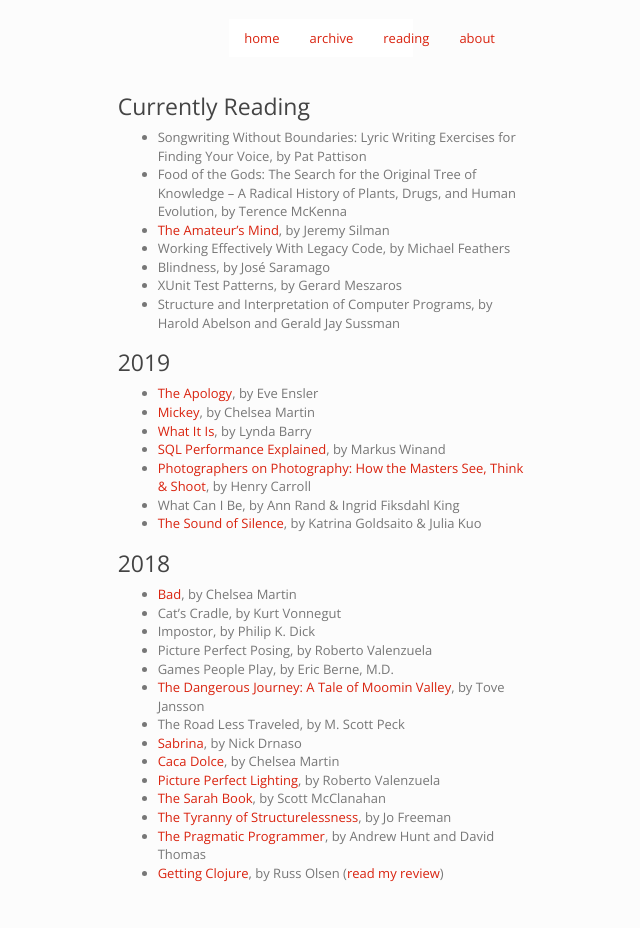
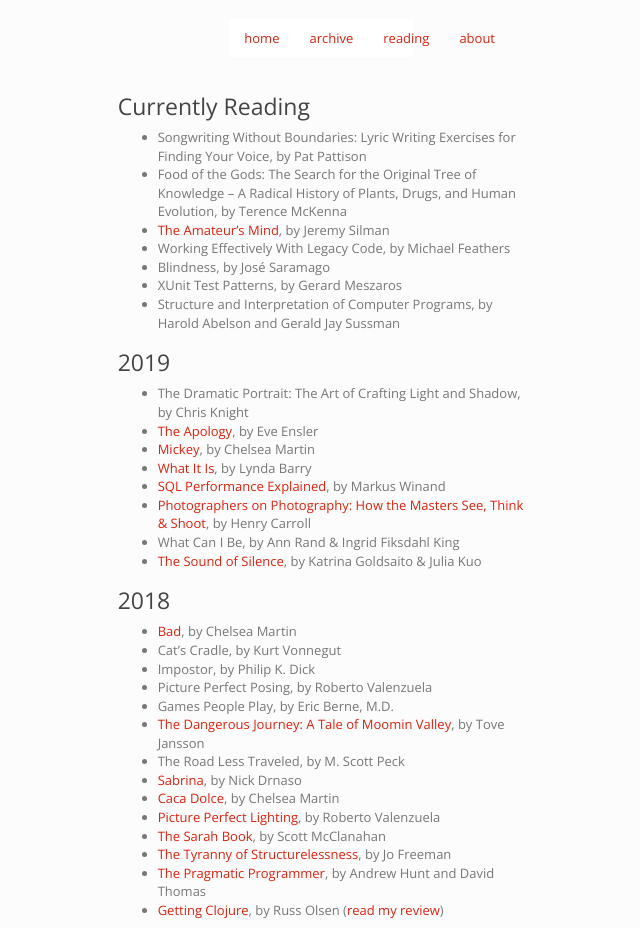
Before and after one commit to imtayadeway/imtayadeway.github.io, a Jekyll site: the page built from reading-list/index.md, in a window 1280 px wide. Shown: the whole page, without its empty margins (319-959 px from the left). Built offline with Jekyll 4.4.1, drawn with Linux system fonts in a browser that asks for light colours; before the commit the page ends 900 px from its top, so only the background shows below that.

Commit message:
Dramatic portrait

```diff
--- a/reading-list/index.md
+++ b/reading-list/index.md
@@ -15,6 +15,7 @@ title: Reading List
 
 ### 2019
 
+- The Dramatic Portrait: The Art of Crafting Light and Shadow, by Chris Knight
 - [The Apology][], by Eve Ensler
 - [Mickey][], by Chelsea Martin
 - [What It Is][], by Lynda Barry
```
